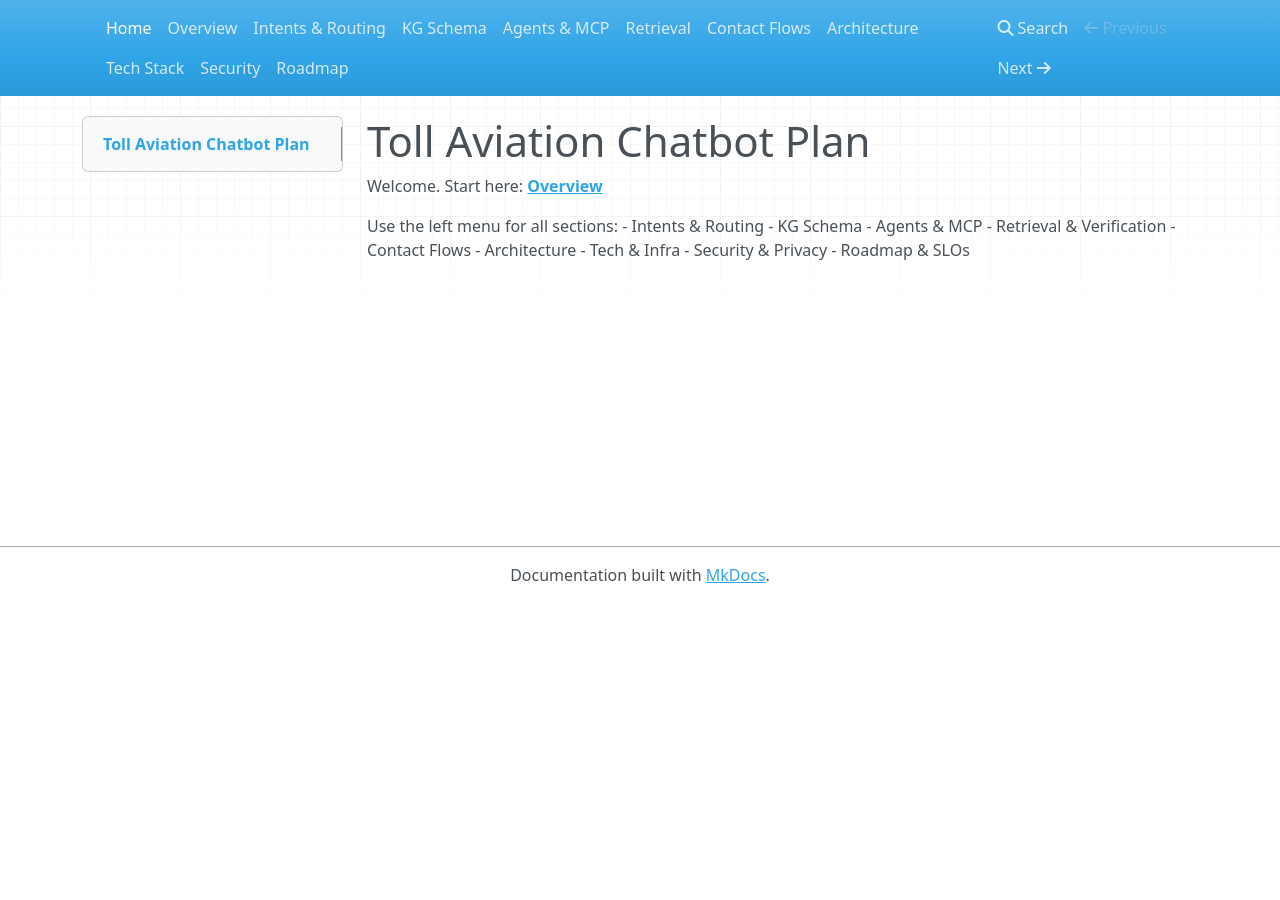
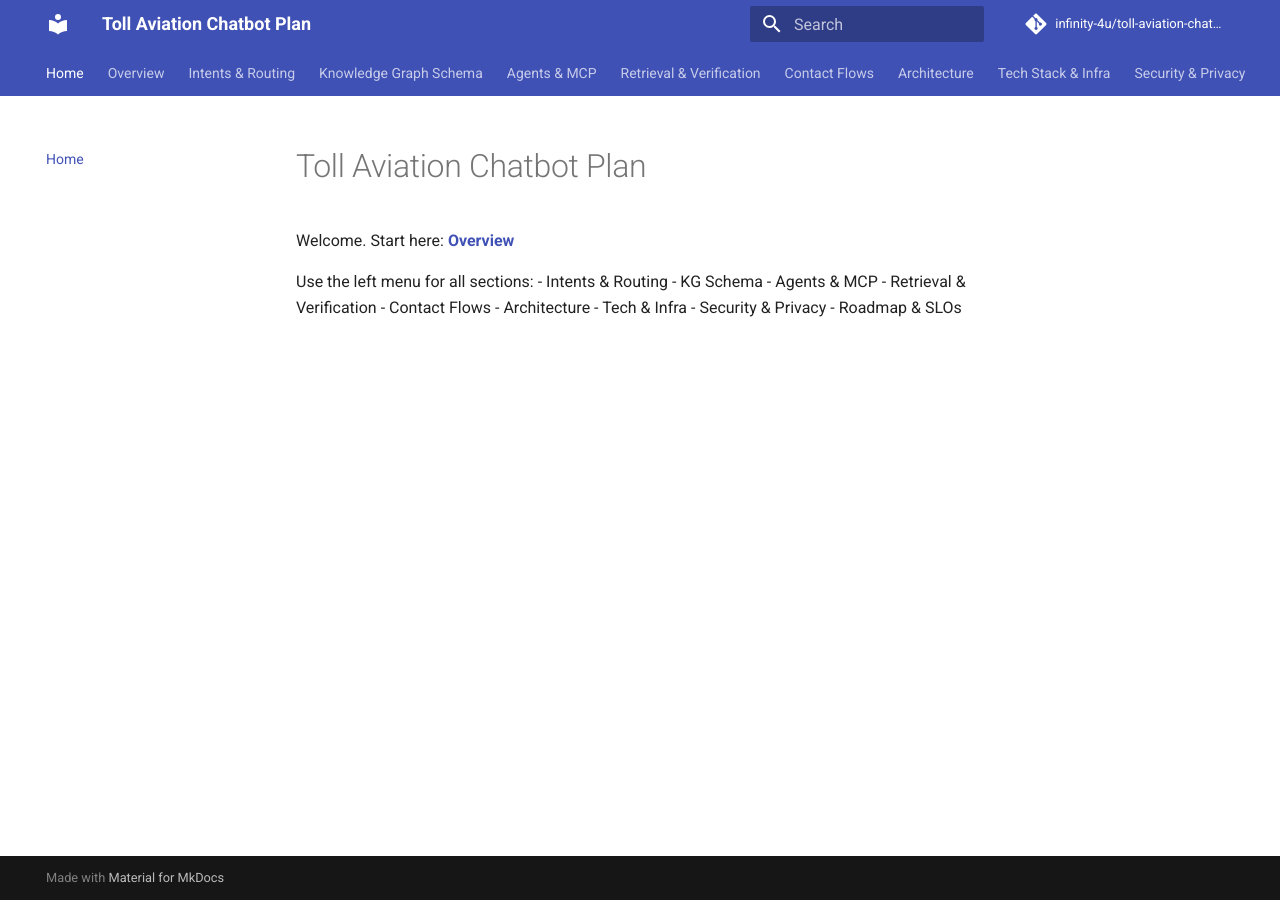
Before and after one commit to infinity-4u/toll-aviation-chatbot-plan, an MkDocs documentation site: the page built from docs/index.md, in a window 1280 px wide. Built offline with MkDocs 1.6.1 and Material for MkDocs 9.7.7, drawn with Linux system fonts in a browser that asks for light colours; nearby versions of some CDN libraries; comment, search, counter and statistics services are not loaded.

Commit message:
Update mkdocs.yml

```diff
--- a/mkdocs.yml
+++ b/mkdocs.yml
@@ -1,12 +1,58 @@
+site_name: Toll Aviation Chatbot Plan
+site_description: Planning repo for Toll Aviation chatbot (Ask-Docs + Contact)
+site_author: Toll Group
+site_url: https://infinity-4u.github.io/toll-aviation-chatbot-plan/
+
+# Repository
+repo_name: infinity-4u/toll-aviation-chatbot-plan
+repo_url: https://github.com/infinity-4u/toll-aviation-chatbot-plan
+
+# Theme
+theme:
+  name: material
+  palette:
+    primary: indigo
+    accent: indigo
+  features:
+    - navigation.tabs
+    - navigation.sections
+    - navigation.expand
+    - search.highlight
+
+# Navigation
 nav:
   - Home: index.md
   - Overview: 00-overview/README.md
   - Intents & Routing: 10-intents-routing/README.md
-  - KG Schema: 20-kg-schema/README.md
+  - Knowledge Graph Schema: 20-kg-schema/README.md
   - Agents & MCP: 30-agents-mcp/README.md
-  - Retrieval: 40-retrieval-verification/README.md
-  - Contact Flows: 50-contact-flows/README.md  # If this exists
+  - Retrieval & Verification: 40-retrieval-verification/README.md
+  - Contact Flows: 50-contact-flows/README.md
   - Architecture: 60-architecture/README.md
-  - Tech Stack: 70-tech-stack-infra/README.md
-  - Security: 80-security-privacy/README.md
-  - Roadmap: 90-roadmap-slo/README.md
+  - Tech Stack & Infra: 70-tech-stack-infra/README.md
+  - Security & Privacy: 80-security-privacy/README.md
+  - Roadmap & SLO: 90-roadmap-slo/README.md
+
+# Plugins
+plugins:
+  - search
+  - mermaid2
+
+# Markdown Extensions
+markdown_extensions:
+  - admonition
+  - codehilite
+  - pymdownx.highlight:
+      anchor_linenums: true
+  - pymdownx.inlinehilite
+  - pymdownx.snippets
+  - pymdownx.superfences:
+      custom_fences:
+        - name: mermaid
+          class: mermaid
+          format: !!python/name:pymdownx.superfences.fence_code_format
+  - pymdownx.tabbed:
+      alternate_style: true
+  - tables
+  - attr_list
+  - md_in_html
```
